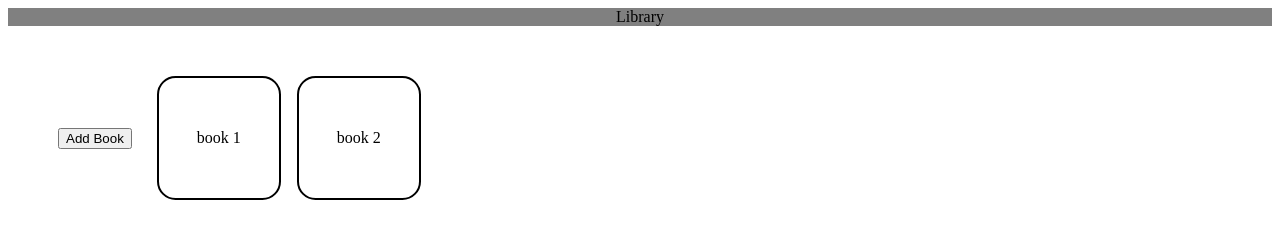
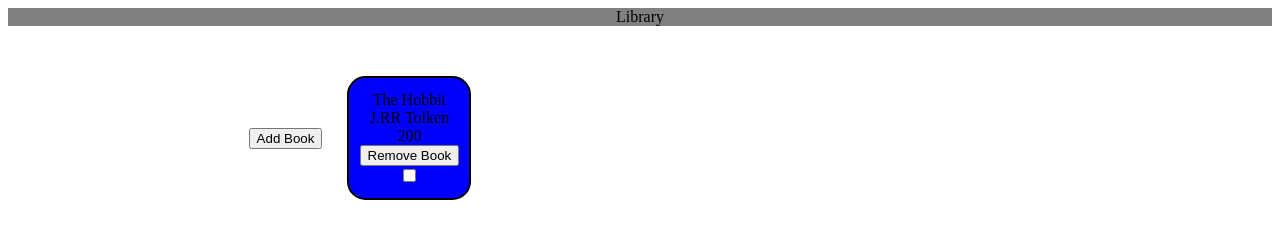
Before and after one commit to rabee-m/js-library, a plain HTML site: page index.html in a window 1280 px wide. Drawn offline with Linux system fonts and the light colour scheme.

Commit message:
fix grid layout

```diff
--- a/index.html
+++ b/index.html
@@ -16,12 +16,6 @@
             <button id="add-book-btn">Add Book</button>
         </div>
         <div class="book-grid">
-            <div class="book-container">
-                book 1
-            </div>
-            <div class="book-container">
-                book 2
-            </div>
         </div>
     </section>
     <script src="script.js"></script>
--- a/script.js
+++ b/script.js
@@ -1,6 +1,8 @@
 const bookGrid = document.querySelector('.book-grid')
 const addBookBtn = document.querySelector('#add-book-btn')
 let myLibrary = [];
+let placeholder = new Book('The Hobbit', 'J.RR Tolken', 200);
+myLibrary.push  (placeholder);
 
 function Book(title, author, pageNum) {
     //constructor
@@ -60,7 +62,8 @@ function displayBooks(myLibrary) {
         });
         newBookDiv.append(newBookRemoveBtn);
 
-        let newBookReadBtn = document.createElement('button');
+        let newBookReadBtn = document.createElement('input');
+        newBookReadBtn.type = 'checkbox';
         newBookReadBtn.classList.add('book-read-btn');
         newBookReadBtn.textContent = 'Read Book';
         newBookReadBtn.addEventListener('click', (e) => {
--- a/styles.css
+++ b/styles.css
@@ -15,8 +15,9 @@ body {
     display: flex;
     flex: 1;
     gap: 25px;
-    height: calc(100vh - 100px);
     margin: 50px;
+    justify-content: center;
+    align-items: center;
 }
 
 .toolbar {
@@ -27,7 +28,7 @@ body {
 
 .book-grid {
     display: grid;
-    grid-template-columns: 1fr 1fr 1fr;
+    grid-template-columns: repeat(5, 1fr);
     grid-gap: 1em;
 }
 
@@ -41,4 +42,5 @@ body {
     flex-direction: column;
     justify-content: center;
     align-items: center;
+    background-color: blue;
 }
```
